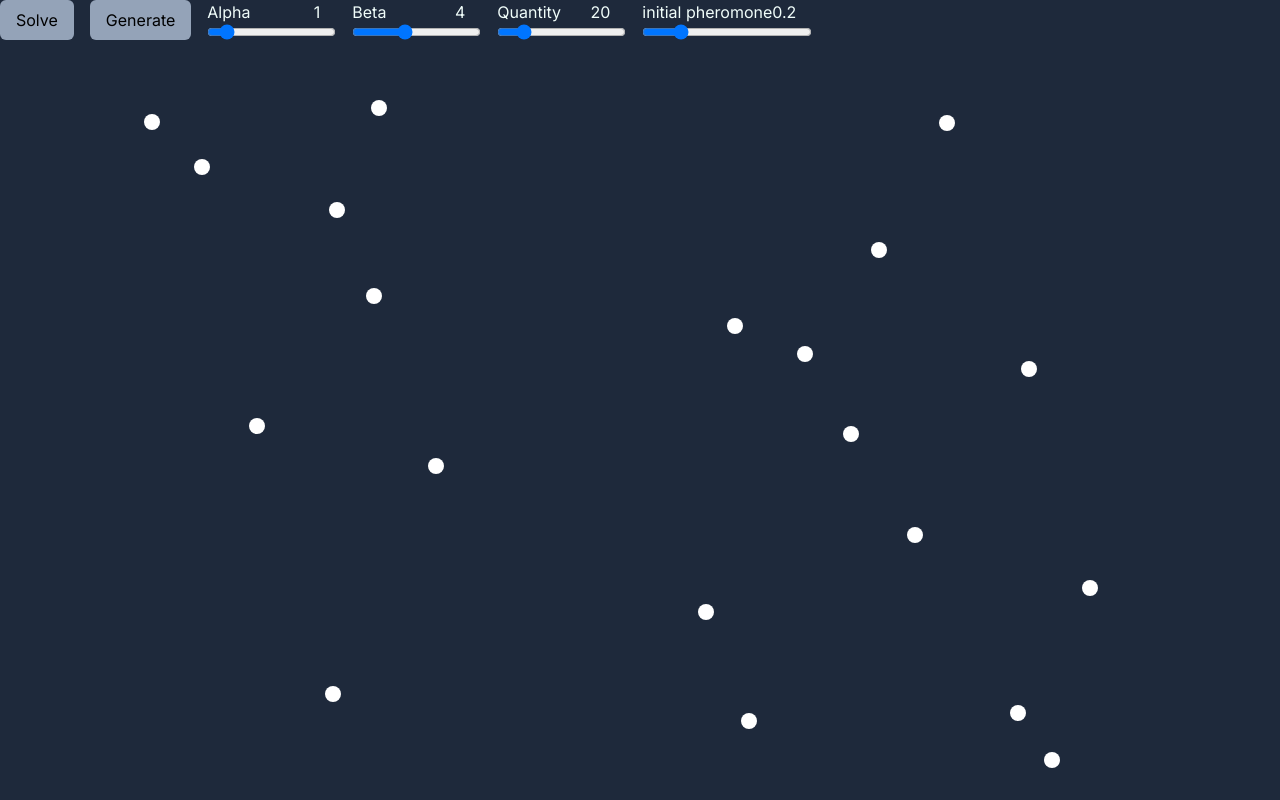
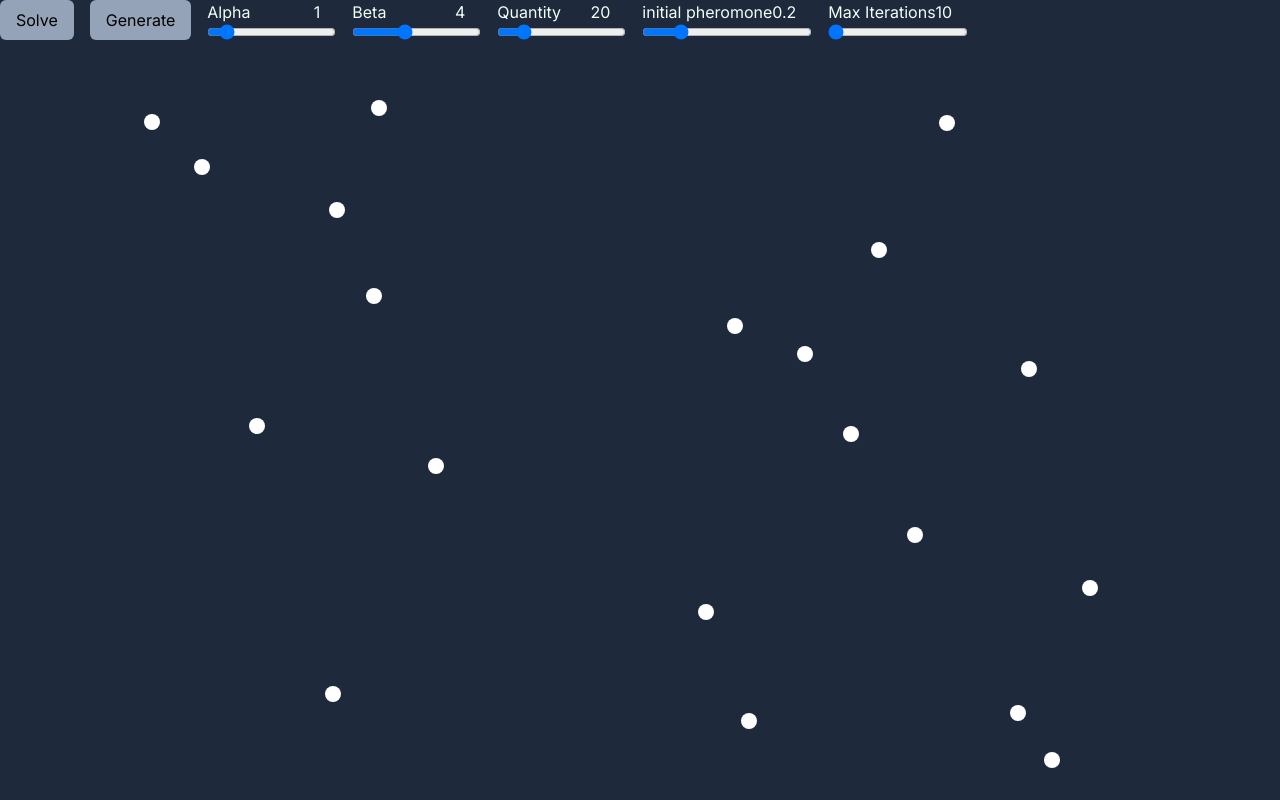
Before and after one commit to WarlockJa/tsp-ant-colony-optimization, a Next.js app: page / in a window 1280 px wide. Built offline with nearby package versions, Linux system fonts and the light colour scheme.

Commit message:
prepared ACO loop, fixed jotai caused rerenders

```diff
--- a/src/app/components/ACOConrtols/ACOControls.tsx
+++ b/src/app/components/ACOConrtols/ACOControls.tsx
@@ -1,23 +1,36 @@
 import {
-  desirabilityMatrixAtom,
-  mapGenerateFlagAtom,
   parametersAtom,
-  solveFlagAtom,
+  writeOnlyResetDesirabilityMatrixAtom,
+  writeOnlyResetIterationsCounterAtom,
+  writeOnlySetMapGenerateFlagFalse,
+  writeOnlySetSolveFlagFlaseAtom,
+  writeOnlySetSolveFlagTrueAtom,
 } from "@/store/jotai";
 import { useAtom } from "jotai";
 
 export default function ACOControls() {
+  // console.log("ACOControls - Rerender");
   const [parameters, setParameters] = useAtom(parametersAtom);
-  const [, setMapGenerateFlag] = useAtom(mapGenerateFlagAtom);
-  const [, setSolveFlag] = useAtom(solveFlagAtom);
-  const [, setDesirabilityMatrix] = useAtom(desirabilityMatrixAtom);
+  // generate dots map flag
+  const [, setMapGenerateFlagFalse] = useAtom(writeOnlySetMapGenerateFlagFalse);
+  // trigger to start solving
+  const [, setSolveFlagTrue] = useAtom(writeOnlySetSolveFlagTrueAtom);
+  const [, setSolveFlagFalse] = useAtom(writeOnlySetSolveFlagFlaseAtom);
+  // iterations counter
+  const [, resetIterationCounter] = useAtom(
+    writeOnlyResetIterationsCounterAtom
+  );
+  // matrix with heuristic and pheromone weights for paths between dots
+  const [, resetDesirabilityMatrix] = useAtom(
+    writeOnlyResetDesirabilityMatrixAtom
+  );
 
   return (
     <nav className="fixed left-0 top-0 flex gap-4 items-center z-20">
       <button
         className="rounded-md bg-slate-400 hover:bg-slate-200 transition-colors py-2 px-4"
         title="Start ACO sequence"
-        onClick={() => setSolveFlag(true)}
+        onClick={() => setSolveFlagTrue()}
       >
         Solve
       </button>
@@ -25,9 +38,10 @@ export default function ACOControls() {
         className="rounded-md bg-slate-400 hover:bg-slate-200 transition-colors py-2 px-4"
         title="Generate new dots"
         onClick={() => {
-          setMapGenerateFlag(false);
-          setSolveFlag(false);
-          setDesirabilityMatrix(null);
+          setMapGenerateFlagFalse();
+          setSolveFlagFalse();
+          resetDesirabilityMatrix();
+          resetIterationCounter();
         }}
       >
         Generate
@@ -112,6 +126,29 @@ export default function ACOControls() {
           }
         />
       </div>
+      <div className="flex flex-col text-teal-50">
+        <div className="flex justify-between pr-4">
+          <label htmlFor="ACOControls__input--maxIterations">
+            Max Iterations
+          </label>
+          <label htmlFor="ACOControls__input--maxIterations">
+            {parameters.maxIterationsCounter}
+          </label>
+        </div>
+        <input
+          type="range"
+          min={10}
+          max={100}
+          id="ACOControls__input--maxIterations"
+          value={parameters.maxIterationsCounter}
+          onChange={(e) =>
+            setParameters((prev) => ({
+              ...prev,
+              maxIterationsCounter: Number(e.target.value),
+            }))
+          }
+        />
+      </div>
     </nav>
   );
 }
--- a/src/app/components/ACOHeatmap/ACOHeatmap.tsx
+++ b/src/app/components/ACOHeatmap/ACOHeatmap.tsx
@@ -1,5 +1,6 @@
 import {
   desirabilityMatrixAtom,
+  iterationsCounterAtom,
   mapDotsDataAtom,
   parametersAtom,
   solveFlagAtom,
@@ -10,6 +11,7 @@ import initialiseDesirabilityMatrix from "./utils/initialiseDesirabilityMatrix";
 import Line from "@/app/utils/Line";
 
 export default function ACOHeatmap({ screenRatio }: { screenRatio: number }) {
+  // console.log("ACOHeatmap - Rerender");
   // dots coordinates data
   const [mapDotsData] = useAtom(mapDotsDataAtom);
   // trigger to start solving
@@ -20,18 +22,39 @@ export default function ACOHeatmap({ screenRatio }: { screenRatio: number }) {
   );
   // changable parameters
   const [parameters] = useAtom(parametersAtom);
+  // iterations counter
+  const [iterationsCounter, setIterationsCounter] = useAtom(
+    iterationsCounterAtom
+  );
 
   if (mapDotsData.length === 0 || !screenRatio || !solveFlag) return null;
 
   // generating desirability matrix from mapDotsData
   if (!desirabilityMatrix) {
-    setDesirabilityMatrix(
-      initialiseDesirabilityMatrix({
-        initialPheromone: parameters.initialPheromone,
-        mapDotsData,
-      })
-    );
+    console.log("generating desirability matrix");
+    const test = initialiseDesirabilityMatrix({
+      initialPheromone: parameters.initialPheromone,
+      mapDotsData,
+    });
+    setDesirabilityMatrix(test);
     return null;
+  }
+
+  // ACO iterations loop
+  // at each stage desirabilityMatrix updated which causes a ACOHeatmap rerender
+  // the amount of iterations is limited by parameters.maxIterationsCounter
+  if (iterationsCounter < parameters.maxIterationsCounter) {
+    const tempDesirabilityMatrix = desirabilityMatrix.map((row) => {
+      return row.map((item) => {
+        return item ? { ...item, pheromone: item.pheromone + 0.2 } : item;
+      });
+    });
+
+    // setting timeout 0 to prevent React from throwing too many rerenders error
+    setTimeout(() => {
+      setDesirabilityMatrix(tempDesirabilityMatrix);
+      setIterationsCounter(iterationsCounter + 1);
+    }, 0);
   }
 
   // const heatmap = getRoute({ mapDotsData, startIndex: 0, screenRatio });
--- a/src/app/components/types.d.ts
+++ b/src/app/components/types.d.ts
@@ -4,6 +4,7 @@ interface IDot {
 }
 
 interface IACOParameters {
+  maxIterationsCounter: number; // maximum amount of AOC cycles before termination
   quantity: number; // number of dots to be generated
   alpha: number; // pheromone trail importance
   beta: number; // distance (heuristic) importance
--- a/src/store/jotai.ts
+++ b/src/store/jotai.ts
@@ -4,6 +4,7 @@ import { atom } from "jotai";
 export const parametersAtom = atom<IACOParameters>({
   quantity: 20,
   initialPheromone: 0.2,
+  maxIterationsCounter: 10,
   alpha: 1,
   beta: 4,
 });
@@ -12,8 +13,27 @@ export const parametersAtom = atom<IACOParameters>({
 export const mapDotsDataAtom = atom<IDot[]>([]);
 // desirabilityMatrix
 export const desirabilityMatrixAtom = atom<TDesirabilityMatrix | null>(null);
+export const writeOnlyResetDesirabilityMatrixAtom = atom(null, (get, set) => {
+  set(desirabilityMatrixAtom, null);
+});
 
 // flag to regenerate ant map
 export const mapGenerateFlagAtom = atom<boolean>(false);
+export const writeOnlySetMapGenerateFlagFalse = atom(null, (get, set) => {
+  set(mapGenerateFlagAtom, false);
+});
 // flag to solve ant map
 export const solveFlagAtom = atom<boolean>(false);
+export const writeOnlySetSolveFlagTrueAtom = atom(null, (get, set) => {
+  set(solveFlagAtom, true);
+});
+export const writeOnlySetSolveFlagFlaseAtom = atom(null, (get, set) => {
+  set(solveFlagAtom, false);
+});
+
+// TEST
+// interactions counter flag
+export const iterationsCounterAtom = atom<number>(0);
+export const writeOnlyResetIterationsCounterAtom = atom(null, (get, set) => {
+  set(iterationsCounterAtom, 0);
+});
```
